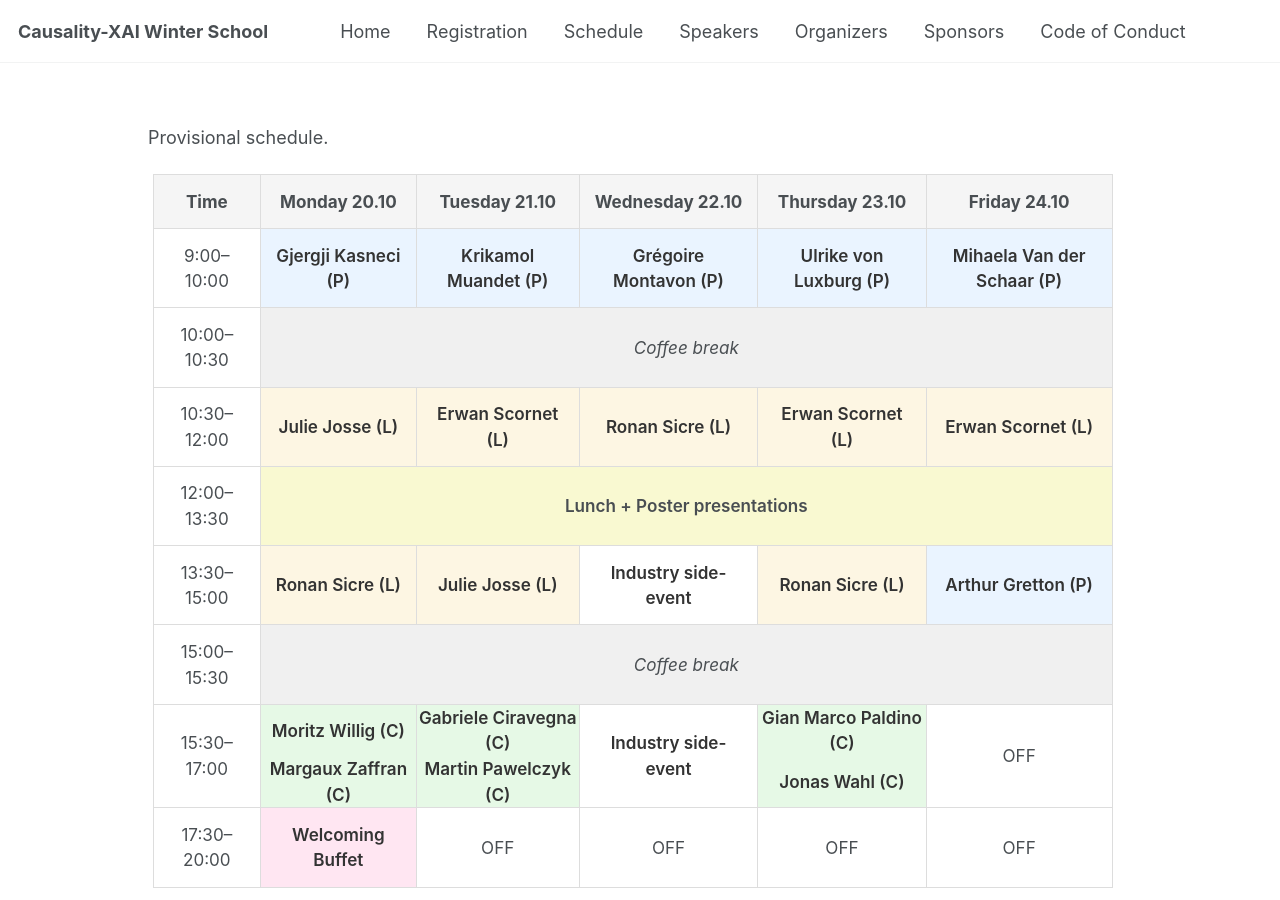
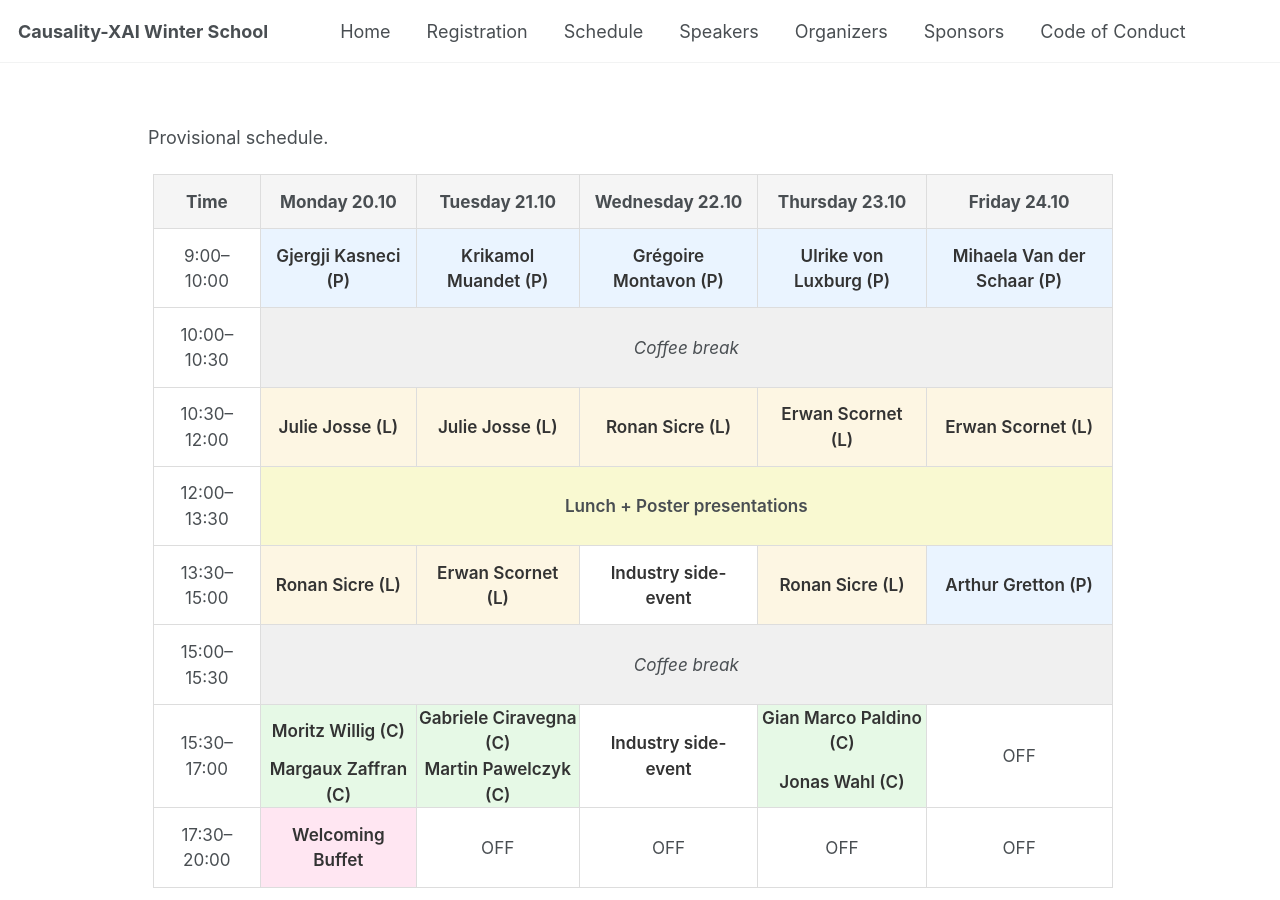
Before and after one commit to XAI-Winter-School/xai-winter-school.github.io, a Jekyll site: the page built from _pages/schedule.md, in a window 1280 px wide and 900 px high. Built offline with Jekyll 4.4.1, drawn with Linux system fonts in a browser that asks for light colours; part of the change alters nothing that is shown.

Commit message:
update schedule

```diff
--- a/_pages/schedule.md
+++ b/_pages/schedule.md
@@ -142,7 +142,7 @@ Provisional schedule.
     <tr>
       <td>10:30–12:00</td>
       <td class="lecture"><a href="#julie-josse">Julie Josse (L)</a></td>
-      <td class="lecture"><a href="#erwan-scornet">Erwan Scornet (L)</a></td>
+      <td class="lecture"><a href="#julie-josse">Julie Josse (L)</a></td>
       <td class="lecture"><a href="#ronan-sicre">Ronan Sicre (L)</a></td>
       <td class="lecture"><a href="#erwan-scornet">Erwan Scornet (L)</a></td>
       <td class="lecture"><a href="#erwan-scornet">Erwan Scornet (L)</a></td>
@@ -154,7 +154,7 @@ Provisional schedule.
     <tr>
       <td>13:30–15:00</td>
       <td class="lecture"><a href="#ronan-sicre">Ronan Sicre (L)</a></td>
-      <td class="lecture"><a href="#julie-josse">Julie Josse (L)</a></td>
+      <td class="lecture"><a href="#erwan-scornet">Erwan Scornet (L)</a></td>
       <td><a href="#industry-side-event">Industry side-event</a></td>
       <td class="lecture"><a href="#ronan-sicre">Ronan Sicre (L)</a></td>
       <td class="plenary"><a href="#arthur-gretton">Arthur Gretton (P)</a></td>
```
